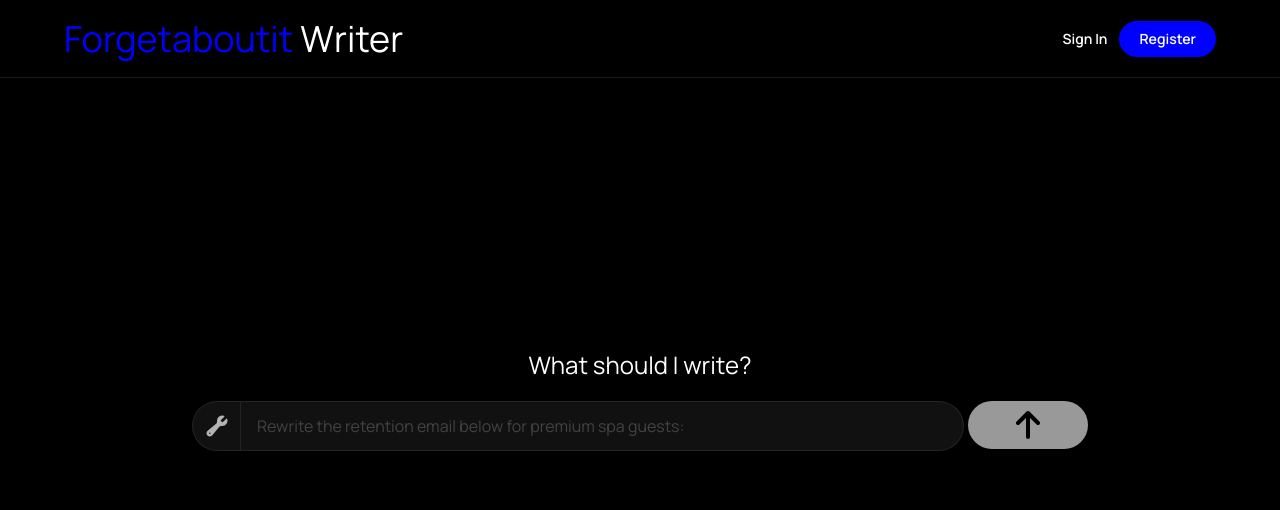
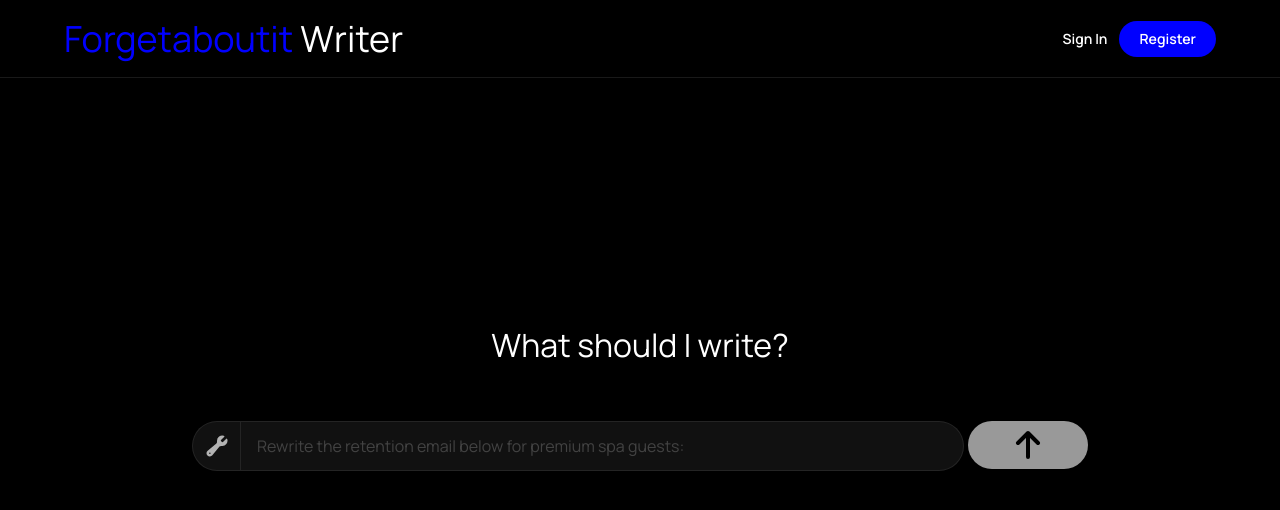
Before and after one commit to dannymeese/fai-writer, a Next.js app: page / in a window 1280 px wide. Shown: the top 510 px of the page. Built offline with nearby package versions, Linux system fonts and the light colour scheme; no server answers.

Commit message:
Adjust pre-submit heading spacing

```diff
--- a/src/components/panels/WriterWorkspace.tsx
+++ b/src/components/panels/WriterWorkspace.tsx
@@ -311,7 +311,7 @@ export default function WriterWorkspace({ user, initialOutputs, isGuest = false
         )}
         <div className="flex flex-1 items-center justify-center px-4">
           <div className="flex w-full max-w-4xl flex-col items-center gap-5 text-white">
-            <p className="text-2xl font-normal">What should I write?</p>
+            <p className="pb-10 text-[2rem] font-normal leading-none">What should I write?</p>
             <ComposeBar
               value={composeValue}
               onChange={setComposeValue}
```
